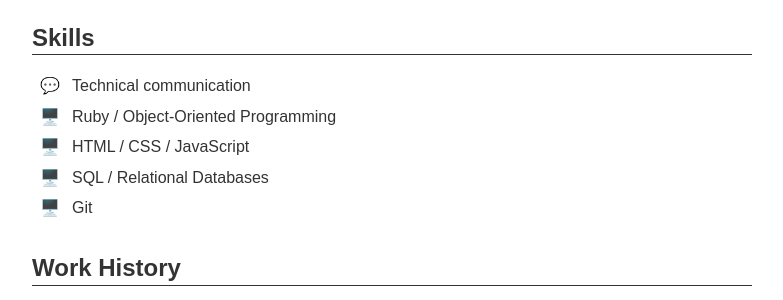
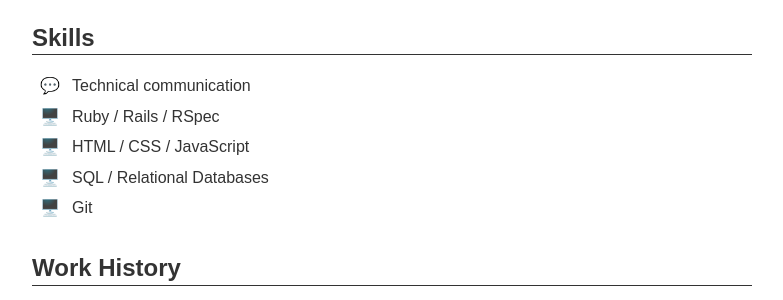
Before and after one commit to rlue/ryanlue.com, a Jekyll site: the page built from about/cv.md, in a window 1280 px wide. Shown: the part 965-1265 px from the top of the page, without its empty margins (248-1031 px from the left). Built offline with Jekyll 4.4.1, drawn with Linux system fonts in a browser that asks for light colours.

Commit message:
Update CV (Add Rails/RSpec)

```diff
--- a/about/cv.md
+++ b/about/cv.md
@@ -64,7 +64,7 @@ Skills
 ------
 
 * <span class="skills__list-marker">💬</span> Technical communication
-* <span class="skills__list-marker">🖥️</span> Ruby / Object-Oriented Programming
+* <span class="skills__list-marker">🖥️</span> Ruby / Rails / RSpec
 * <span class="skills__list-marker">🖥️</span> HTML / CSS / JavaScript
 * <span class="skills__list-marker">🖥️</span> SQL / Relational Databases
 * <span class="skills__list-marker">🖥️</span> Git
```
Also changed, not shown: 1 other file.
